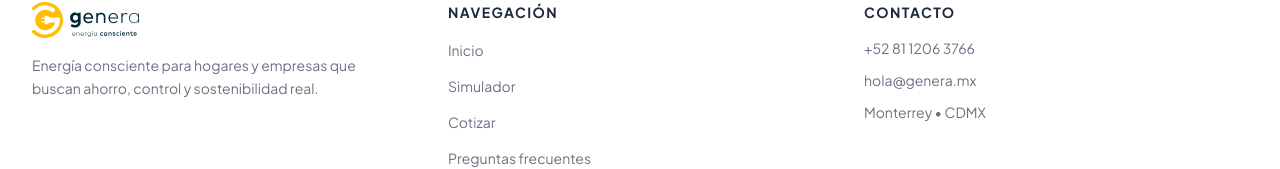
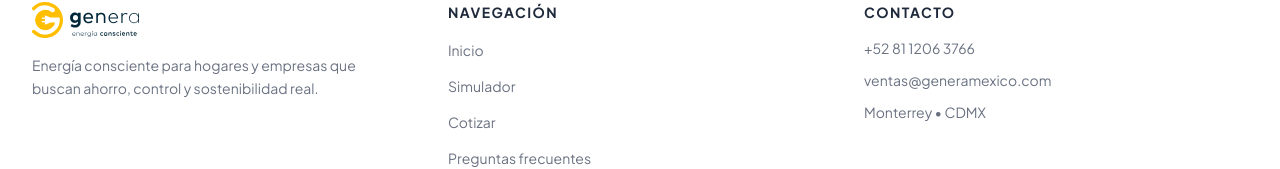
Before and after one commit to iramirezftg/genera-mexico, a Next.js app: page / in a window 1280 px wide. Shown: the part 7588-7757 px from the top of the page. Built offline with nearby package versions, Linux system fonts and the light colour scheme.

Commit message:
fix: email de contacto en footer actualizado a ventas@generamexico.com

```diff
--- a/src/components/Footer.tsx
+++ b/src/components/Footer.tsx
@@ -40,7 +40,7 @@ export default function Footer() {
             <ul className="space-y-3 text-sm">
               <li className="text-gray-500">+52 81 1206 3766</li>
               <li>
-                <a href="mailto:hola@genera.mx" className="text-gray-500 hover:text-brand-green transition-colors">hola@genera.mx</a>
+                <a href="mailto:ventas@generamexico.com" className="text-gray-500 hover:text-brand-green transition-colors">ventas@generamexico.com</a>
               </li>
               <li className="text-gray-500">Monterrey • CDMX</li>
             </ul>
```
